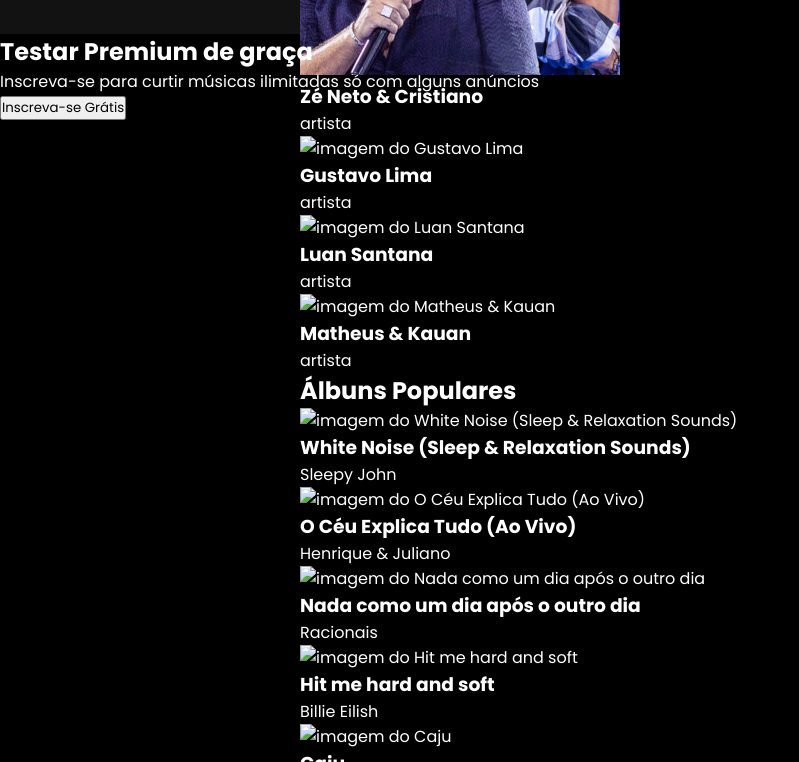
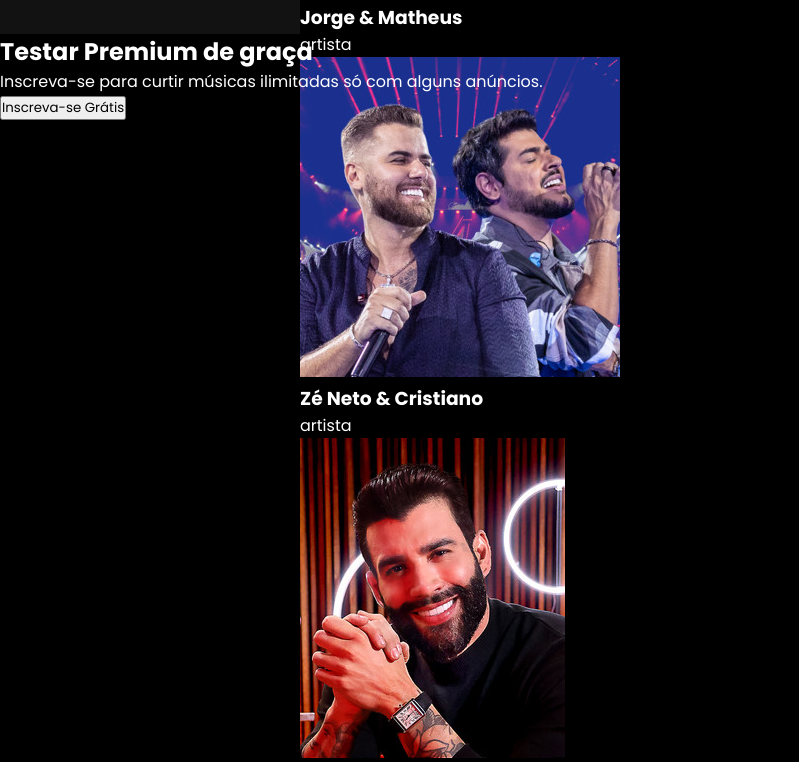
Before and after one commit to ViniciusBFranca/projeto-spotify, a plain HTML site: page index.html in a window 1280 px wide. Shown: the part 766-1528 px from the top of the page, without its empty margins (0-799 px from the left). Drawn offline with Linux system fonts and the light colour scheme.

Commit message:
corrigindo erros

```diff
--- a/index.html
+++ b/index.html
@@ -1,5 +1,6 @@
 <!DOCTYPE html>
 <html lang="pt-br">
+
 <head>
     <meta charset="UTF-8">
     <meta name="viewport" content="width=device-width, initial-scale=1.0">
@@ -7,6 +8,7 @@
     <link rel="stylesheet" href="style.css">
     <title>Spotify - DevClub</title>
 </head>
+
 <body>
     <div class="container">
         <nav class="sidebar">
@@ -47,6 +49,7 @@
         </nav>
 
         <main>
+
             <header class="search-bar">
                 <i class="fa-solid fa-magnifying-glass"></i>
                 <input placeholder="O que você quer ouvir?">
@@ -59,15 +62,20 @@
                 <h2>Álbuns Populares</h2>
                 <div class="albums-grid"></div>
             </section>
+
         </main>
 
     </div>
     <div class="banner">
+        <div>
             <h2>Testar Premium de graça </h2>
-        <p>Inscreva-se para curtir músicas ilimitadas só com alguns anúncios</p>
+            <p>Inscreva-se para curtir músicas ilimitadas só com alguns anúncios.</p>
         </div>
         <button>Inscreva-se Grátis</button>
+    </div>
+
 
 </body>
 <script src="./script.js"></script>
+
 </html>
--- a/script.js
+++ b/script.js
@@ -1,21 +1,21 @@
 document.addEventListener('DOMContentLoaded', () => {
 
     const artistsData = [
-        { name: 'Henrique & Juliano', image: '.imagens/artista-henrique-juliano.jpg' },
+        { name: 'Henrique & Juliano', image: './imagens/artista-henrique-juliano.jpg' },
         { name: 'Jorge & Matheus', image: './imagens/artista-jorge-mateus.jpg' },
         { name: 'Zé Neto & Cristiano', image: './imagens/artista-ze-neto.jpg' },
-        { name: 'Gustavo Lima', image: '.imagens/artista-gustavo-limma.jpg' },
-        { name: 'Luan Santana', image: '.imagens/artista-luan-santana.jpg' },
-        { name: 'Matheus & Kauan', image: '.imagens/artista-mateus-kauan.jpg' },
+        { name: 'Gustavo Lima', image: './imagens/artista-gustavo-limma.jpg' },
+        { name: 'Luan Santana', image: './imagens/artista-luan-santana.jpg' },
+        { name: 'Matheus & Kauan', image: './imagens/artista-mateus-kauan.jpg' },
     ];
 
     const albumsData = [
-        { name: 'White Noise (Sleep & Relaxation Sounds)', artist: 'Sleepy John', image: '.imagens/album-white-noise.jpg' },
-        { name: 'O Céu Explica Tudo (Ao Vivo)', artist: 'Henrique & Juliano', image: '.imagens/album-ceu-explica.jpg' },
-        { name: 'Nada como um dia após o outro dia', artist: 'Racionais', image: '.imagens/album-vida-loka.jpg' },
-        { name: 'Hit me hard and soft', artist: 'Billie Eilish', image: '.imagens/album-hit-me.jpg' },
-        { name: 'Caju', artist: 'Liniker', image: '.imagens/album-caju.jpg' },
-        { name: 'Escândalo Íntimo', artist: 'Luísa Sonza', image: '.imagens/album-escandalo.jpg' },
+        { name: 'White Noise (Sleep & Relaxation Sounds)', artist: 'Sleepy John', image: './imagens/album-white-noise.jpg' },
+        { name: 'O Céu Explica Tudo (Ao Vivo)', artist: 'Henrique & Juliano', image: './imagens/album-ceu-explica.jpg' },
+        { name: 'Nada como um dia após o outro dia', artist: 'Racionais', image: './imagens/album-vida-loka.jpg' },
+        { name: 'Hit me hard and soft', artist: 'Billie Eilish', image: './imagens/album-hit-me.jpg' },
+        { name: 'Caju', artist: 'Liniker', image: './imagens/album-caju.jpg' },
+        { name: 'Escândalo Íntimo', artist: 'Luísa Sonza', image: './imagens/album-escandalo.jpg' },
     ];
 
     const artistGrid = document.querySelector('.artists-grid')
@@ -23,7 +23,7 @@ document.addEventListener('DOMContentLoaded', () => {
 
     artistsData.forEach(artist => {
         const artistCard = document.createElement('div')
-        artistCard.classList.add('artistCard')
+        artistCard.classList.add('artist-card')
 
         artistCard.innerHTML = `
            <img src="${artist.image}" alt="imagem do ${artist.name}">
@@ -34,13 +34,13 @@ document.addEventListener('DOMContentLoaded', () => {
         artistGrid.appendChild(artistCard)
     })
 
-    albumsData.forEach( album => {
+    albumsData.forEach(album => {
         const albumCard = document.createElement('div')
         albumCard.classList.add('album-card')
 
-       albumCard.innerHTML = `
+        albumCard.innerHTML = `
            <img src="${album.image}" alt="imagem do ${album.name}">
-            <h3>${album.name}</h3>
+           <h3>${album.name}</h3>
             <p>${album.artist}</p>
         `
 
--- a/style.css
+++ b/style.css
@@ -90,11 +90,12 @@ body {
     cursor: pointer;
     border-radius: 20px;
 
-main {
-    padding: 24px;
+ main {
+    padding:24px ;
     flex-grow: 1;
     overflow-y: auto;
-}
+ }
+
 
 .search-bar {
     display: flex;
@@ -117,7 +118,7 @@ main {
 
 .artists-grid, .albums-grid {
     display: grid;
-    grid-template-columns: repeat(auto-fill, minmax(180px, 1fr));
+    grid-template-columns: repeat(autofill, minmax(180px, 1fr));
     gap: 24px;
     margin-bottom: 40px;
 }
@@ -138,7 +139,7 @@ main {
     background-color: #282828;
 }
 
-.artist-card img, .album-card img {
+.artist-card image, .album-card image {
     width: 100%;
     border-radius: 50%;
     margin-bottom: 16px;
@@ -166,7 +167,7 @@ main {
     bottom: 0;
     right: 0;
     left: 0;
-    background: linear-gradient(90de #AF2396, #509BF5);
+    background: linear-gradient(90deg #AF2396, #509BF5);
     display: flex;
     justify-content: space-between;
     align-items: center;
```
Lines whose indentation alone changed are shown as unchanged.
